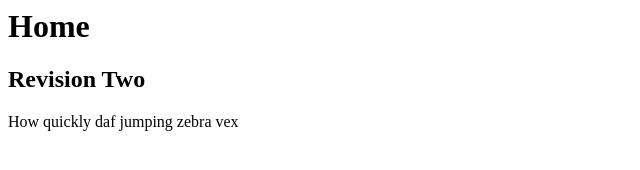
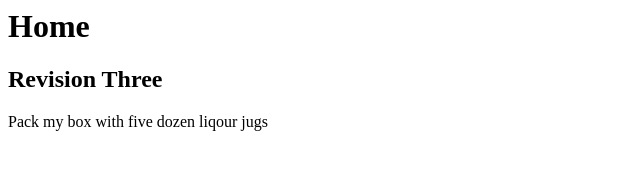
Before and after one commit to dawithussein/Project, a plain HTML site: page index.html in a window 1280 px wide. Shown: the full height of the page, 0-640 px from the left. Drawn offline with Linux system fonts and the light colour scheme.

Commit message:
revision three

```diff
--- a/index.html
+++ b/index.html
@@ -7,8 +7,8 @@
 <body>
 
    <h1>Home</h1>
-   <h2>Revision Two</h2>
-   <p>How quickly daf jumping zebra vex</p>
+   <h2>Revision Three</h2>
+   <p>Pack my box with five dozen liqour jugs</p>
 
 </body>
 <html>
```
